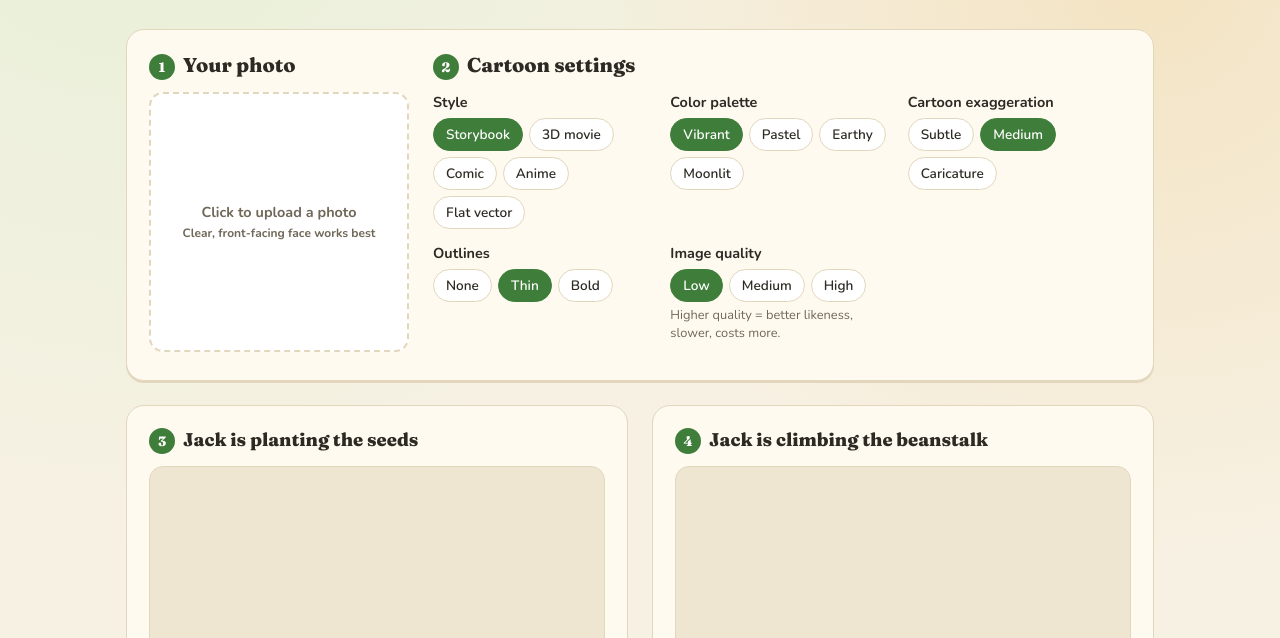
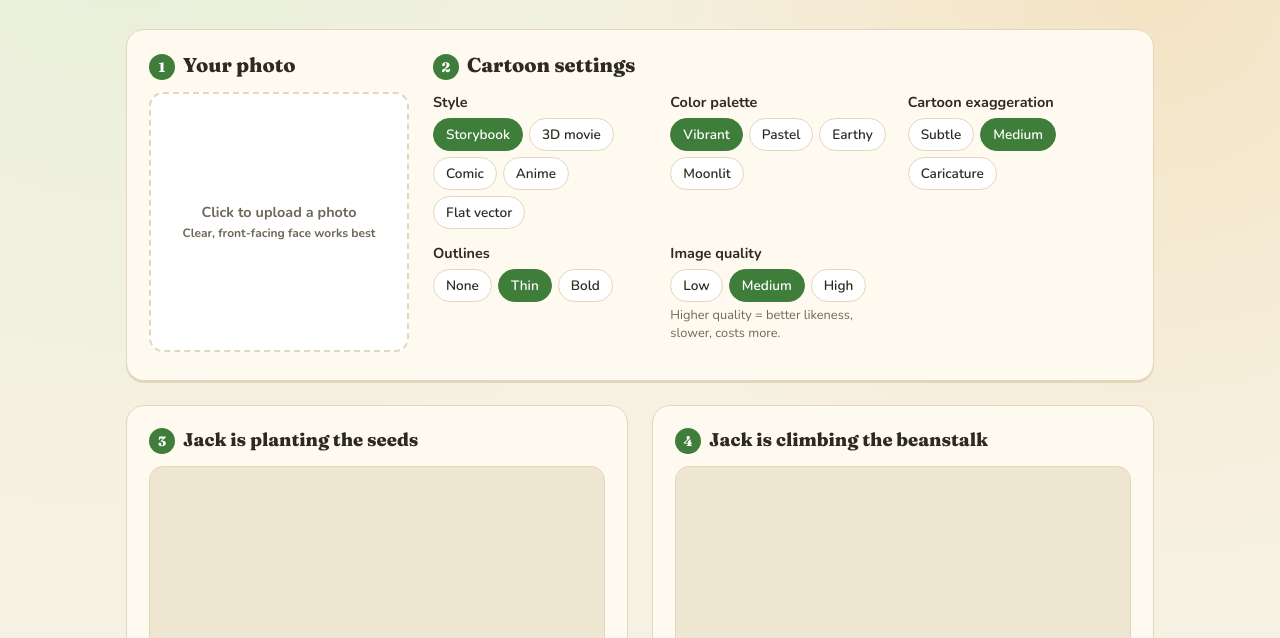
Before and after one commit to Ozer7/beanstalk-me, a website: page public/index.html in a window 1280 px wide. Shown: the part 162-800 px from the top of the page. Drawn offline with nearby package versions, Linux system fonts and the light colour scheme; no server answers.

Commit message:
Change default image quality to medium

```diff
--- a/public/index.html
+++ b/public/index.html
@@ -162,8 +162,8 @@
         <div>
           <label>Image quality</label>
           <div class="seg">
-            <input type="radio" name="quality" id="q1" value="low" checked><label for="q1">Low</label>
-            <input type="radio" name="quality" id="q2" value="medium"><label for="q2">Medium</label>
+            <input type="radio" name="quality" id="q1" value="low"><label for="q1">Low</label>
+            <input type="radio" name="quality" id="q2" value="medium" checked><label for="q2">Medium</label>
             <input type="radio" name="quality" id="q3" value="high"><label for="q3">High</label>
           </div>
           <div class="hint">Higher quality = better likeness, slower, costs more.</div>
```
